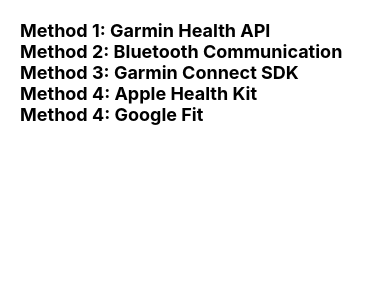
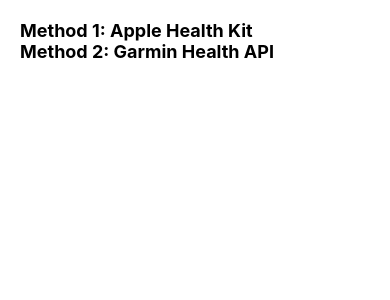
Before and after one commit to XinranCao/GarminIntegrationTests, a React Native app: screen / in a window 390 px wide. Shown: the top 300 px of the page. Built offline with nearby package versions, Linux system fonts and the light colour scheme.

Commit message:
UPDATE: update basic setup

```diff
--- a/App.js
+++ b/App.js
@@ -1,8 +1,6 @@
 import { StatusBar } from "expo-status-bar";
 import { StyleSheet, SafeAreaView, ScrollView } from "react-native";
 import GarminHealthAPI from "./components/GarminHealthAPI";
-import BluetoothComm from "./components/BluetoothComm";
-import GarminConnectSDK from "./components/GarminConnectSDK";
 import AppleHealthKit from "./components/AppleHealthKit";
 import GoogleFit from "./components/GoogleFit";
 
@@ -10,11 +8,9 @@
   return (
     <SafeAreaView style={styles.container}>
       <ScrollView style={styles.wrapper}>
+        <AppleHealthKit />
+        {/* <GoogleFit /> */}
         <GarminHealthAPI />
-        <BluetoothComm />
-        <GarminConnectSDK />
-        <AppleHealthKit />
-        <GoogleFit />
       </ScrollView>
       <StatusBar style="auto" />
     </SafeAreaView>
--- a/components/AppleHealthKit.js
+++ b/components/AppleHealthKit.js
@@ -3,7 +3,7 @@
 const AppleHealthKit = () => {
   return (
     <View style={styles.container}>
-      <Text style={styles.h1}>Method 4: Apple Health Kit</Text>
+      <Text style={styles.h1}>Method 1: Apple Health Kit</Text>
     </View>
   );
 };
--- a/components/BluetoothComm.js
+++ /dev/null
@@ -1,19 +0,0 @@
-import { StyleSheet, Text, View } from "react-native";
-
-const BluetoothComm = () => {
-  return (
-    <View style={styles.container}>
-      <Text style={styles.h1}>Method 2: Bluetooth Communication</Text>
-    </View>
-  );
-};
-
-const styles = StyleSheet.create({
-  container: {},
-  h1: {
-    fontSize: 18,
-    fontWeight: "bold",
-  },
-});
-
-export default BluetoothComm;
--- a/components/GarminConnectSDK.js
+++ /dev/null
@@ -1,19 +0,0 @@
-import { StyleSheet, Text, View } from "react-native";
-
-const GarminConnectSDK = () => {
-  return (
-    <View style={styles.container}>
-      <Text style={styles.h1}>Method 3: Garmin Connect SDK</Text>
-    </View>
-  );
-};
-
-const styles = StyleSheet.create({
-  container: {},
-  h1: {
-    fontSize: 18,
-    fontWeight: "bold",
-  },
-});
-
-export default GarminConnectSDK;
--- a/components/GarminHealthAPI.js
+++ b/components/GarminHealthAPI.js
@@ -3,7 +3,7 @@
 const GarminHealthAPI = () => {
   return (
     <View style={styles.container}>
-      <Text style={styles.h1}>Method 1: Garmin Health API</Text>
+      <Text style={styles.h1}>Method 2: Garmin Health API</Text>
     </View>
   );
 };
--- a/components/GoogleFit.js
+++ b/components/GoogleFit.js
@@ -3,7 +3,7 @@
 const GoogleFit = () => {
   return (
     <View style={styles.container}>
-      <Text style={styles.h1}>Method 4: Google Fit</Text>
+      <Text style={styles.h1}>Method 1: Google Fit</Text>
     </View>
   );
 };
```
